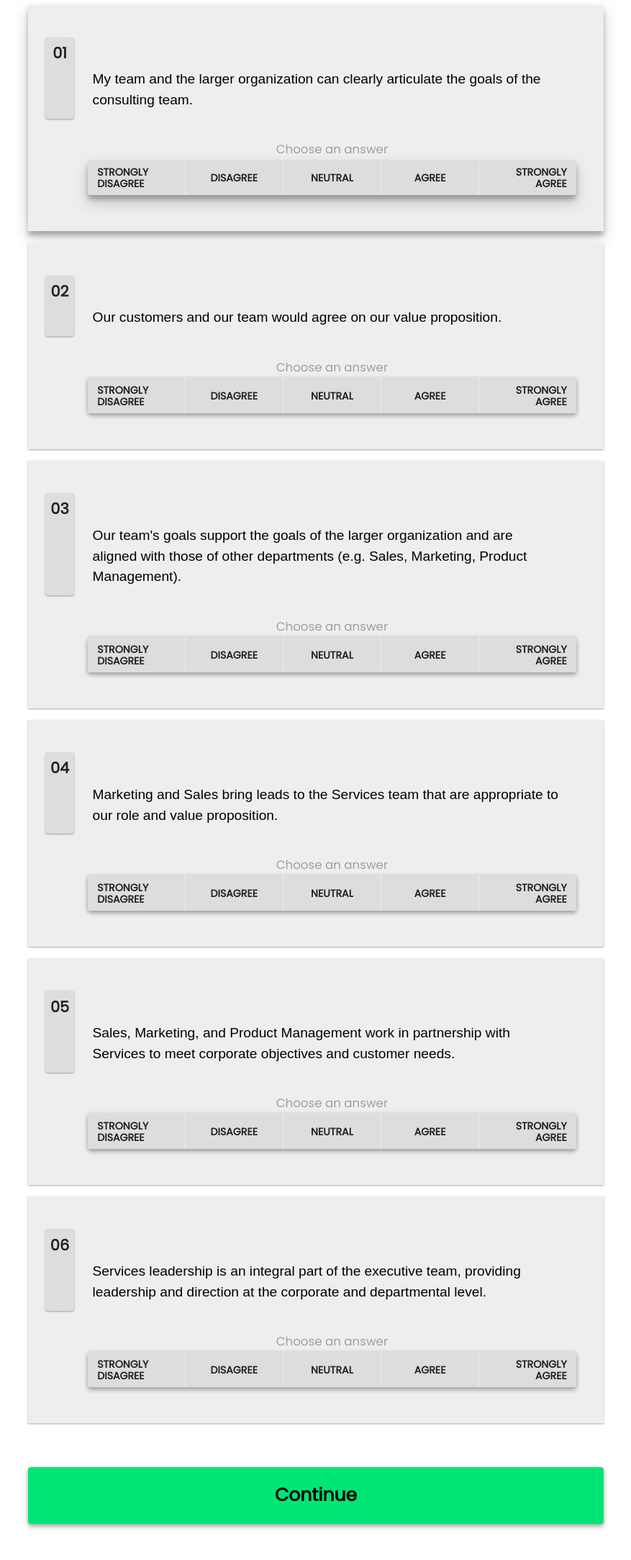
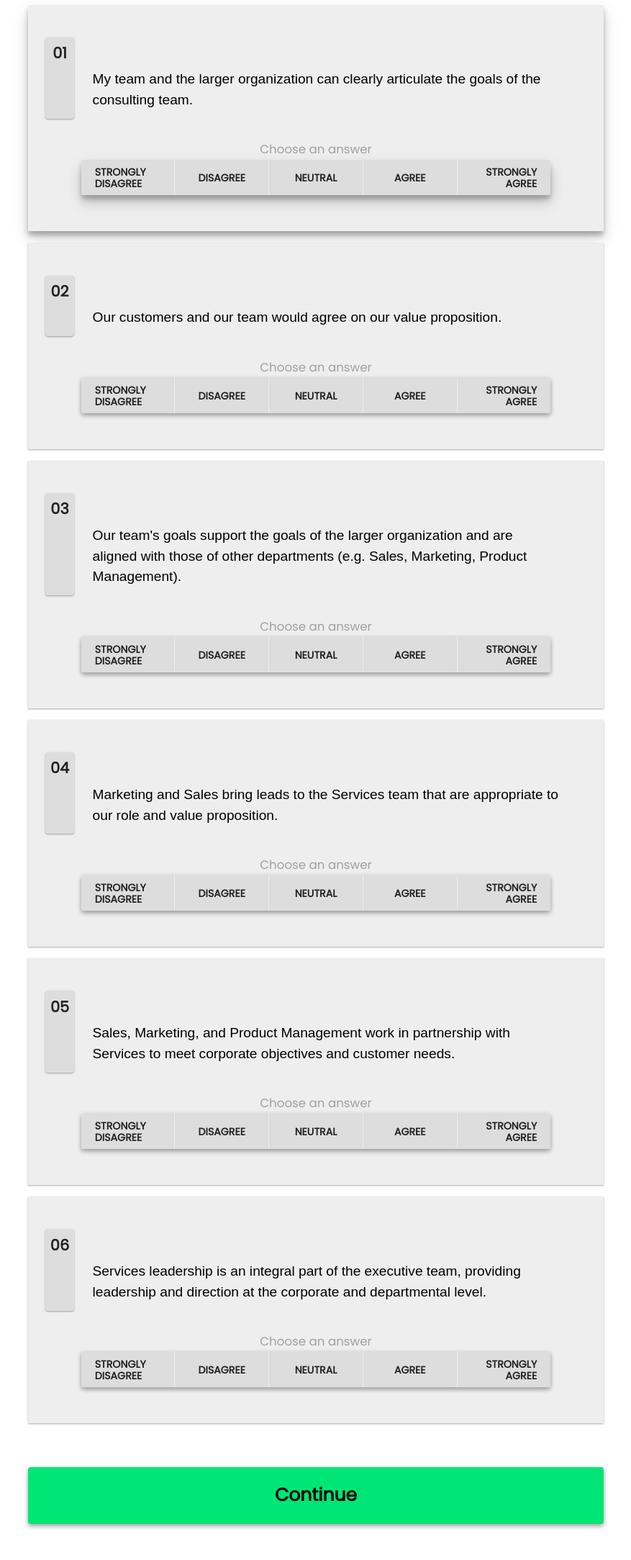
Before and after one commit to warnthepenguins/health-check, a PHP site: page / in a window 1280 px wide. Shown: the part 258-2425 px from the top of the page at 72% size, without its empty margins (201-1078 px from the left). Run offline with PHP 8.4, Linux system fonts and the light colour scheme.

Commit message:
Got answer key to look gorgeous

```diff
--- a/css/style.css
+++ b/css/style.css
@@ -389,7 +389,7 @@ section {
 }*/
 
 .hc-answer-wrapper {
-  margin-left: 3.5vw;
+  margin: 0 calc(6% + 2vw);
   display: flex;
   flex-flow: row wrap;
   align-items: center;
@@ -400,6 +400,8 @@ section {
 .hc-answer-wrapper .hc-answer-prompt {
   color: rgba(0,0,0,0.33);
   padding: 0.75em 0 0.25em;
+  width: 100%;
+  text-align: center;
 }
 
 .hc-answer-key {
@@ -410,7 +412,7 @@ section {
   align-items: stretch;
   /*font-size: 3.5em;*/
   border-radius: .5vh;
-  width: 90%;
+  width: 100%;
   box-shadow: 0 3px 6px rgba(0,0,0,0.16), 0 3px 6px rgba(0,0,0,0.23);
   transition: all 0.3s cubic-bezier(.25,.8,.25,1);
 }
@@ -434,11 +436,12 @@ section {
 
 .hc-answer-key label {
   width: 20%;
-  padding: 1em 2% 0.85em;
+  padding: 1em 1.5vw 0.85em;
   display: flex;
   flex-direction: row;
   align-items: center;
   justify-content: space-around;
+  flex: 1;
   max-height: 3.5em;
   background: #ddd;
   box-shadow: none;
```
